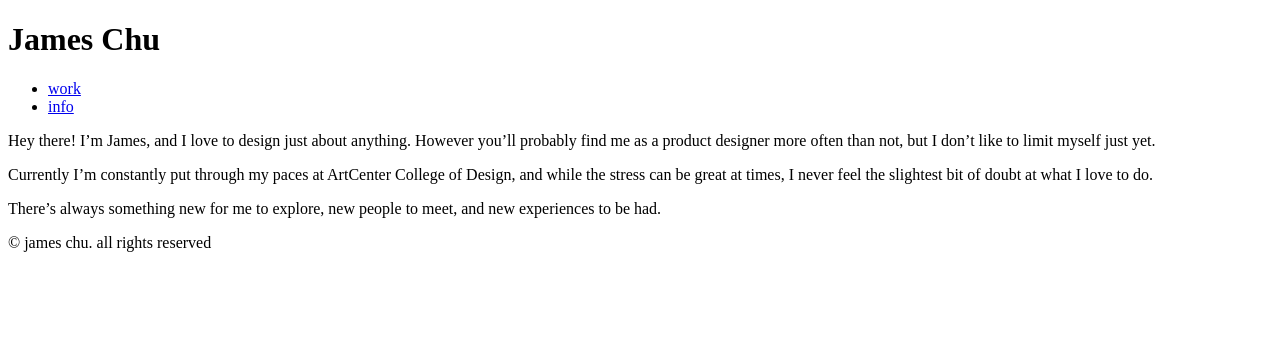
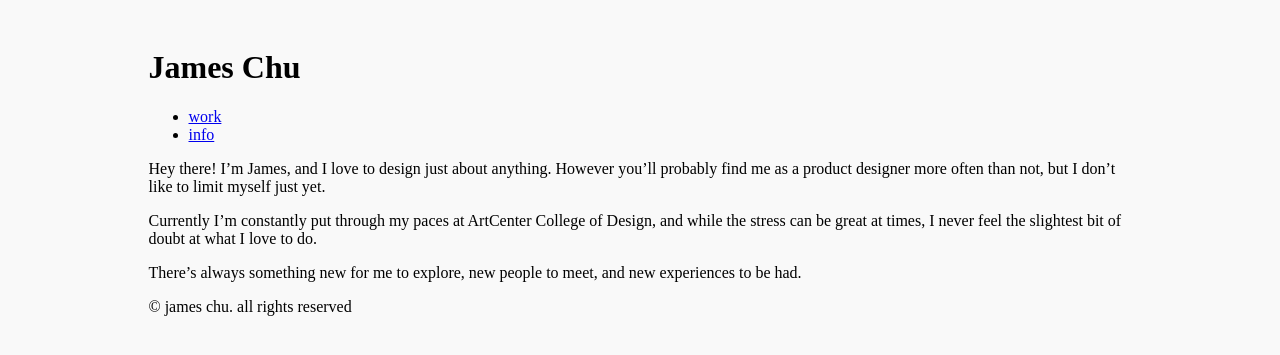
Before and after one commit to jamescchu/jameschu-v4, a PHP site: template src/View/about.html.twig in a window 1280 px wide. Shown: the top 355 px of the page. Run offline with PHP 8.4, Linux system fonts and the light colour scheme; the template is opened without the code that fills it, so the values that code supplies are empty; some libraries are stand-ins or nearby versions.

Commit message:
Begin styling

```diff
--- /dev/null
+++ b/assets/scss/screen.scss
@@ -0,0 +1,9 @@
+body {
+  background-color: #F9F9F9;
+  padding: 20px;
+}
+
+.wrapper {
+  width: 983px;
+  margin: 0 auto;
+}
--- a/src/View/base.html.twig
+++ b/src/View/base.html.twig
@@ -17,6 +17,7 @@
     <![endif]-->
 </head>
 <body>
+<div class="wrapper">
   <header>
     <h1>James Chu</h1>
     <nav>
@@ -35,6 +36,7 @@
   <footer>
     &copy; james chu. all rights reserved
   </footer>
+</div>
 
 <!-- jQuery (necessary for Bootstrap's JavaScript plugins) -->
 <script src="https://ajax.googleapis.com/ajax/libs/jquery/1.11.1/jquery.min.js"></script>
--- /dev/null
+++ b/web/css/screen.css
@@ -0,0 +1,7 @@
+body {
+  background-color: #F9F9F9;
+  padding: 20px; }
+
+.wrapper {
+  width: 983px;
+  margin: 0 auto; }
```
Also changed, not shown: 1 other file. Lines whose indentation alone changed are shown as unchanged.
